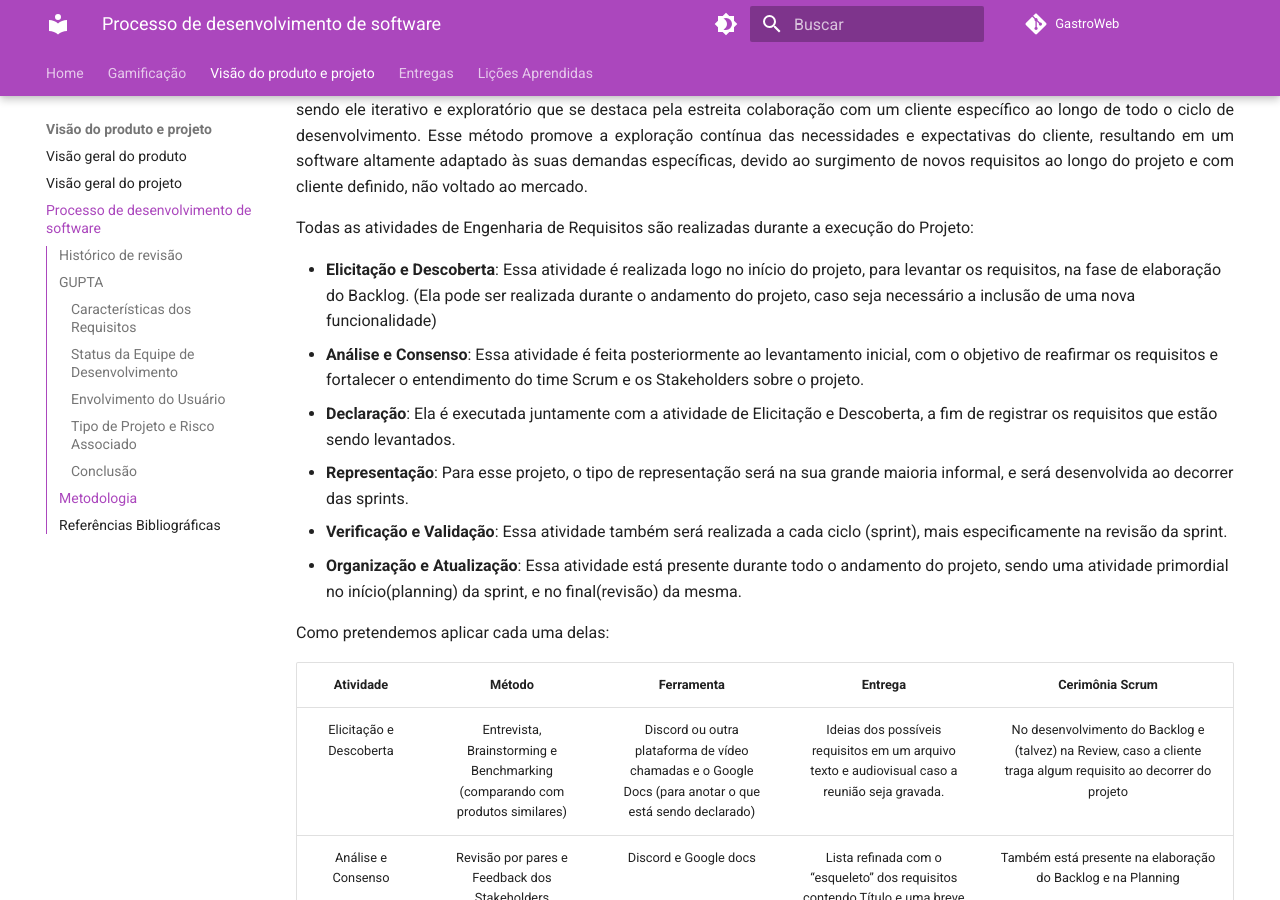
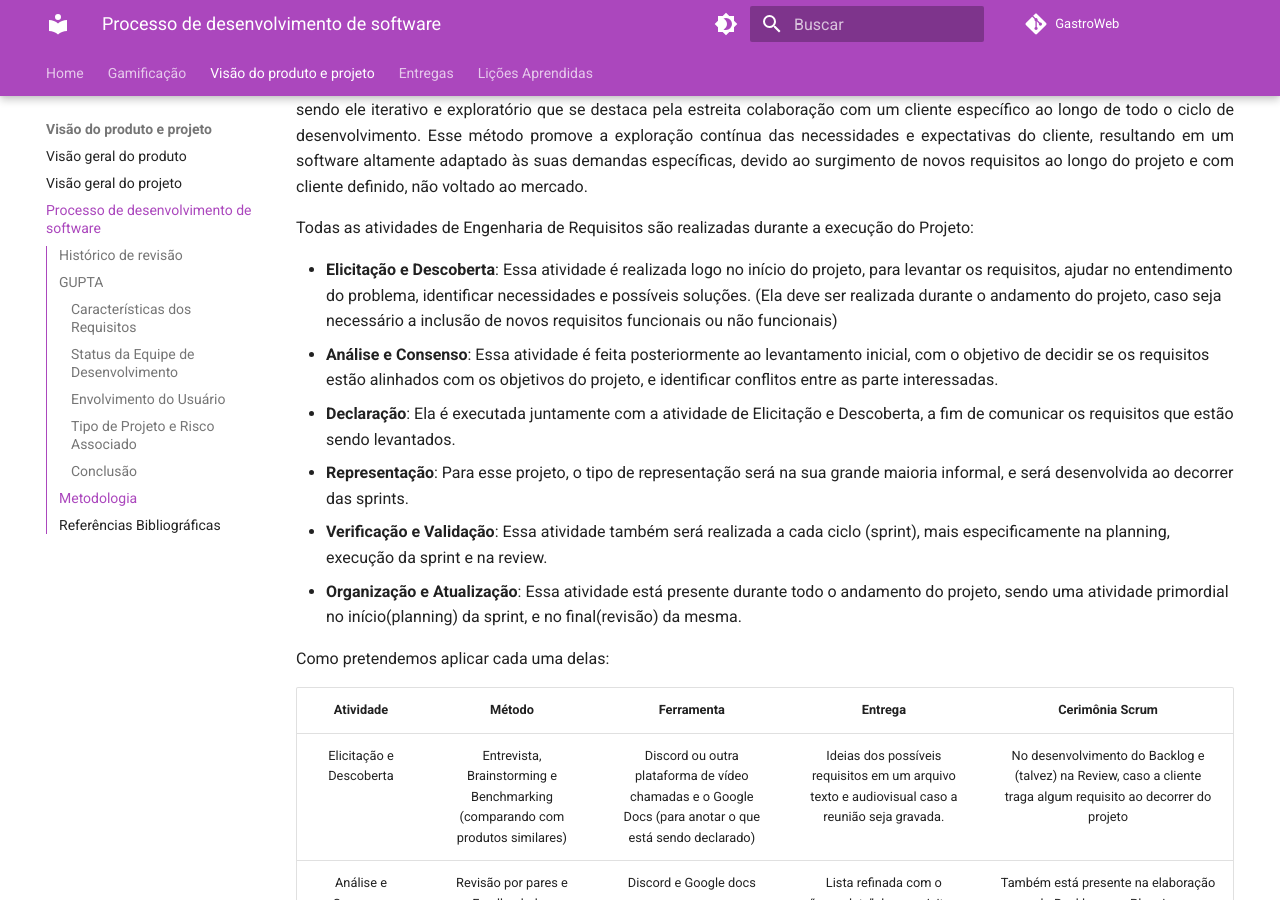
Before and after one commit to mdsreq-fga-unb/2023.2-GastroWeb, an MkDocs documentation site: the page built from docs/visao-produto-projeto/processo-de-desenvolvimento-de-software.md, in a window 1280 px wide and 900 px high, scrolled down 2900 px. Built offline with MkDocs 1.6.1 and Material for MkDocs 9.7.7, drawn with Linux system fonts in a browser that asks for light colours; comment, search, counter and statistics services are not loaded.

Commit message:
Atualiza Atividades de ER #12

```diff
--- a/docs/visao-produto-projeto/processo-de-desenvolvimento-de-software.md
+++ b/docs/visao-produto-projeto/processo-de-desenvolvimento-de-software.md
@@ -69,11 +69,11 @@
 
 Todas as atividades de Engenharia de Requisitos são realizadas durante a execução do Projeto:
 
-- **Elicitação e Descoberta**: Essa atividade é realizada logo no início do projeto, para levantar os requisitos, na fase de elaboração do Backlog. (Ela pode ser realizada durante o andamento do projeto, caso seja necessário a inclusão de uma nova funcionalidade)
-- **Análise e Consenso**: Essa atividade é feita posteriormente ao levantamento inicial, com o objetivo de reafirmar os requisitos e fortalecer o entendimento do time Scrum e os Stakeholders sobre o projeto.
-- **Declaração**: Ela é executada juntamente com a atividade de Elicitação e Descoberta, a fim de registrar os requisitos que estão sendo levantados.
+- **Elicitação e Descoberta**: Essa atividade é realizada logo no início do projeto, para levantar os requisitos, ajudar no entendimento do problema, identificar necessidades e possíveis soluções. (Ela deve ser realizada durante o andamento do projeto, caso seja necessário a inclusão de novos requisitos funcionais ou não funcionais)
+- **Análise e Consenso**: Essa atividade é feita posteriormente ao levantamento inicial, com o objetivo de decidir se os requisitos estão alinhados com os objetivos do projeto, e identificar conflitos entre as parte interessadas.
+- **Declaração**: Ela é executada juntamente com a atividade de Elicitação e Descoberta, a fim de comunicar os requisitos que estão sendo levantados.
 - **Representação**: Para esse projeto, o tipo de representação será na sua grande maioria informal, e será desenvolvida ao decorrer das sprints.
-- **Verificação e Validação**: Essa atividade também será realizada a cada ciclo (sprint), mais especificamente na revisão da sprint.
+- **Verificação e Validação**: Essa atividade também será realizada a cada ciclo (sprint), mais especificamente na planning, execução da sprint e na review.
 - **Organização e Atualização**: Essa atividade está presente durante todo o andamento do projeto, sendo uma atividade primordial no início(planning) da sprint, e no final(revisão) da mesma.
 
 Como pretendemos aplicar cada uma delas:
```
